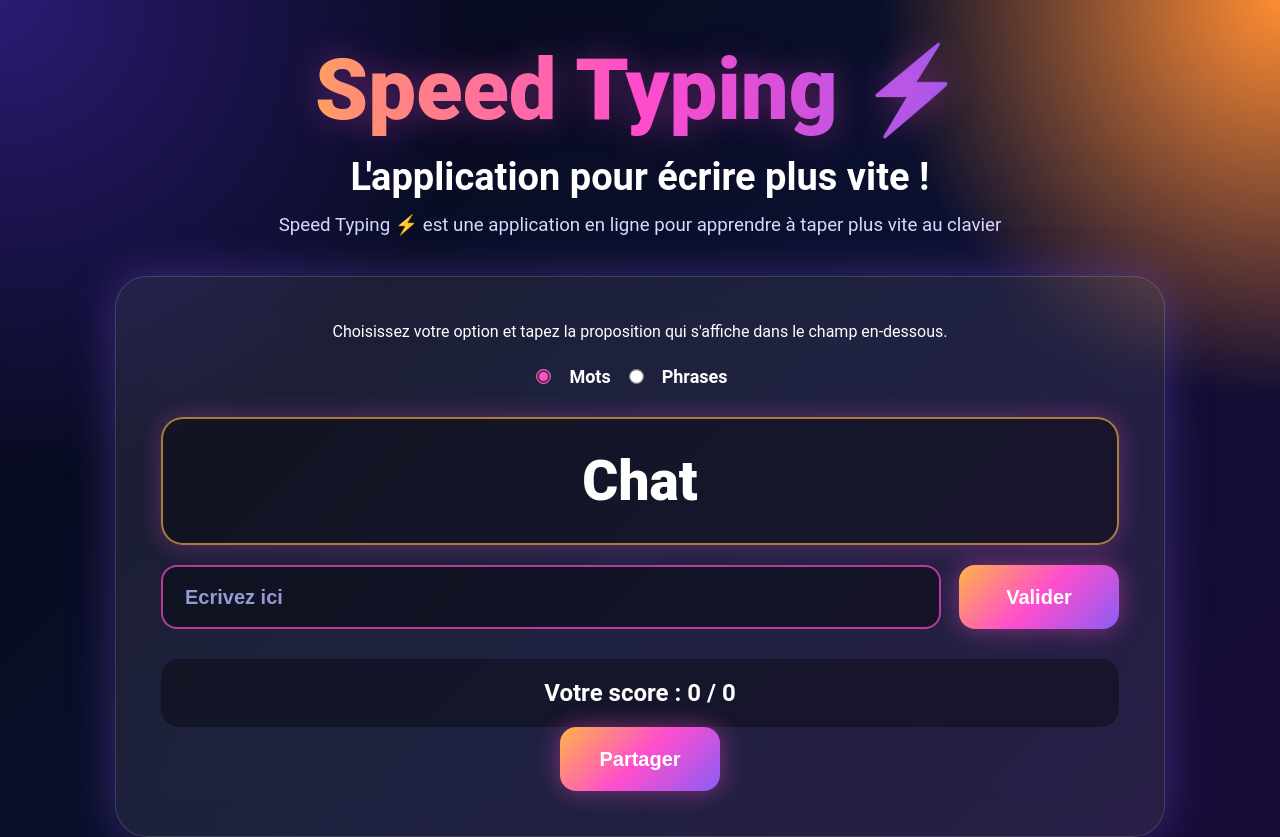
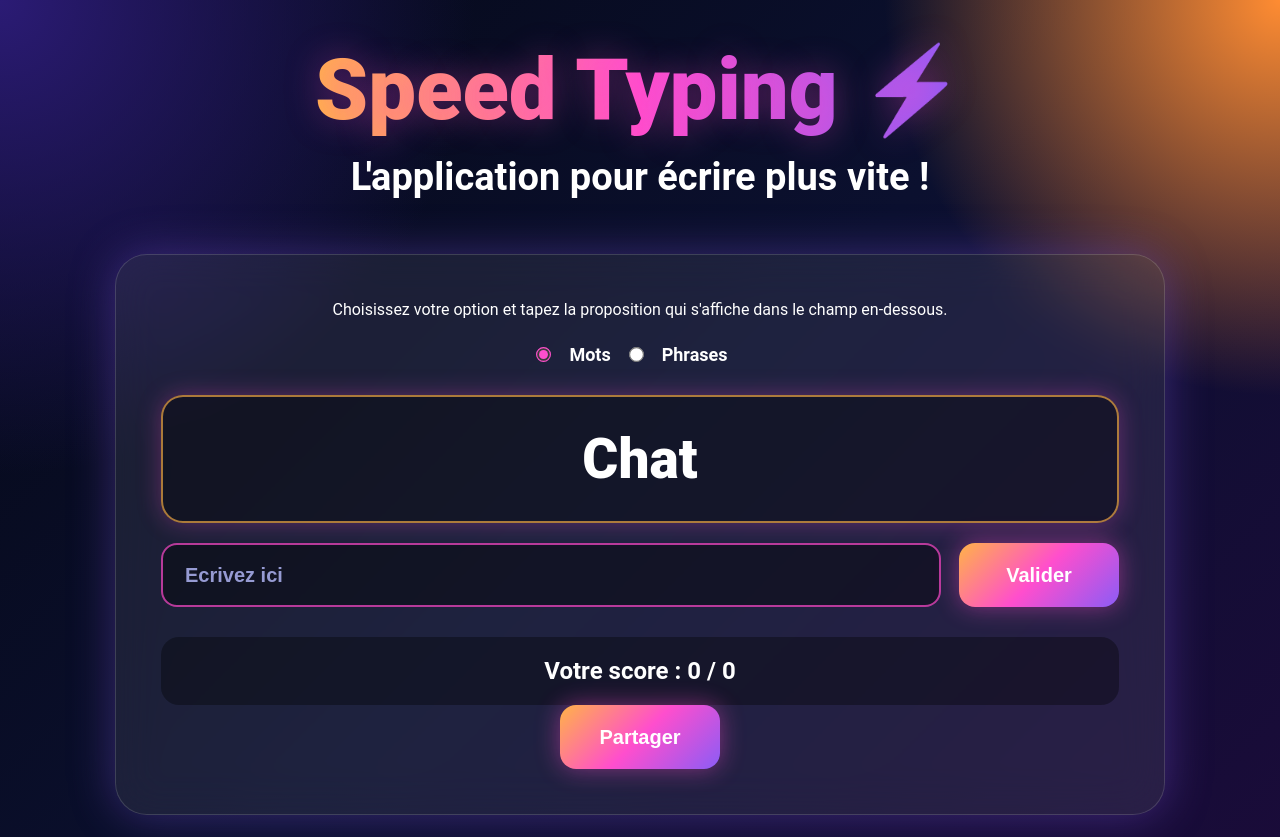
Before and after one commit to fraternebahirwe/Scripts-game, a plain HTML site: page index.html in a window 1280 px wide. Shown: the top 837 px of the page. Drawn offline with Linux system fonts and the light colour scheme.

Commit message:
removing

```diff
--- a/index.html
+++ b/index.html
@@ -19,7 +19,6 @@
     <header>
         <h1>Speed Typing ⚡️</h1>
         <h2>L'application pour écrire plus vite !</h2>
-        <h3>Speed Typing ⚡️ est une application en ligne pour apprendre à taper plus vite au clavier </h3>
     </header>
 
     <!-- MAIN -->
```
